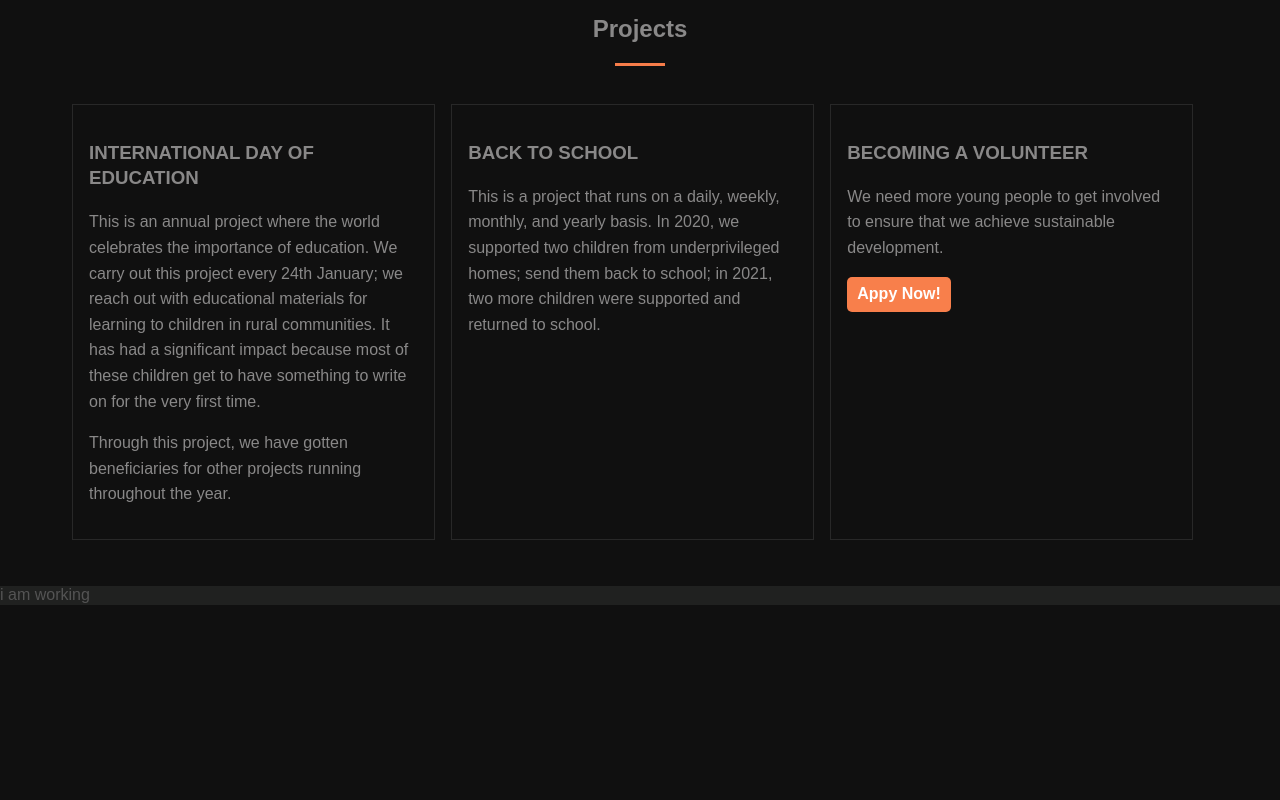
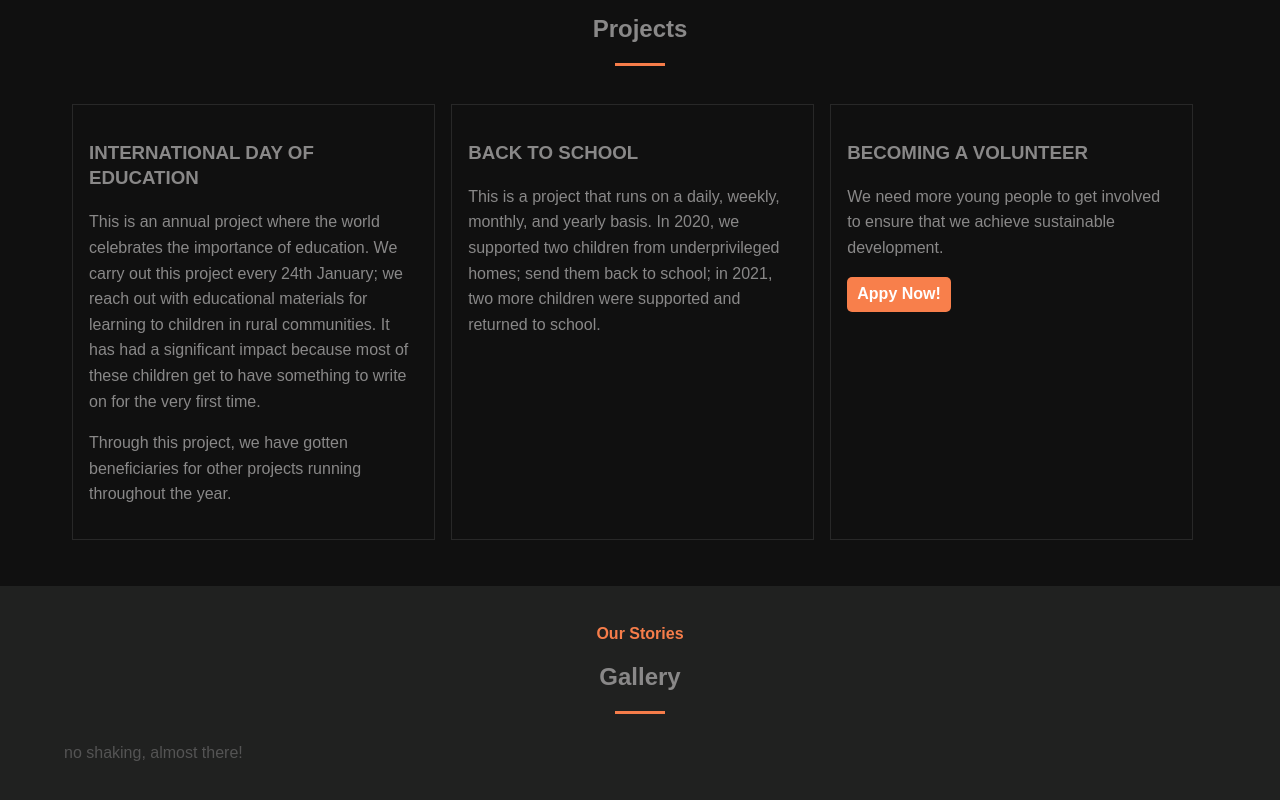
Before and after one commit to abeebridwan/aprilmission, a Next.js app: page / in a window 1280 px wide. Shown: the part 2062-2862 px from the top of the page. Before the commit the page ends 2667 px from the top, so only its background shows below. Built offline with nearby package versions, Linux system fonts and the light colour scheme.

Commit message:
feat: some styles added to gallery component react-grid-gallery installed as well

```diff
--- a/components/founder/styles/founder.js
+++ b/components/founder/styles/founder.js
@@ -1,7 +1,7 @@
 import styled from 'styled-components';
 
 export const Container = styled.section`
-  background: #202120;
+  background-color: #202120;
 `;
 
 export const Title = styled.div`
--- a/components/gallery/index.js
+++ b/components/gallery/index.js
@@ -1,6 +1,10 @@
 /* eslint-disable react/prop-types */
-import { Container } from './styles/gallery';
+import { Container, Title, Group } from './styles/gallery';
 
 const Gallery = ({ children, ...RestProps }) => <Container {...RestProps}>{children}</Container>;
 
+Gallery.Title = ({ children, ...RestProps }) => <Title {...RestProps}>{children}</Title>;
+
+Gallery.Group = ({ children, ...RestProps }) => <Group {...RestProps}>{children}</Group>;
+
 export default Gallery;
--- a/components/gallery/styles/gallery.js
+++ b/components/gallery/styles/gallery.js
@@ -1,5 +1,27 @@
 import styled from 'styled-components';
 
 export const Container = styled.section`
-  background: #202120;
+  background-color: #202120;
+  padding: 3% 5%;
+  box-sizing: border-box;
 `;
+
+export const Title = styled.div`
+    font-size: 16px;
+    color: #f67d4a;
+    font-weight: 600;
+    margin-bottom: 10px;
+    text-align: center;
+    & h2{
+      color:#898888;
+    }
+    & div:last-of-type{
+      margin: 0px auto 30px;
+      height:3px;
+      width: 50px;
+      background: #f67d4a;
+    }
+}
+`;
+
+export const Group = styled.div``;
--- a/containers/Gallery.js
+++ b/containers/Gallery.js
@@ -2,8 +2,13 @@
 import Gallery from '../components/gallery/index';
 
 const GalleryContainer = ({ children }) => (
-  <Gallery>
-    i am working
+  <Gallery id="gallery">
+    <Gallery.Title>
+      <div>Our Stories</div>
+      <h2>Gallery</h2>
+      <div />
+    </Gallery.Title>
+    <Gallery.Group>no shaking, almost there!</Gallery.Group>
     {children}
   </Gallery>
 );
--- a/package.json
+++ b/package.json
@@ -19,6 +19,7 @@
     "react": "^17.0.2",
     "react-alice-carousel": "^2.5.1",
     "react-dom": "^17.0.2",
+    "react-grid-gallery": "^0.5.5",
     "react-swipeable": "^6.1.0",
     "styled-components": "latest"
   },
```
Also changed, not shown: 1 other file (tests, documents, lock files or other folders).
